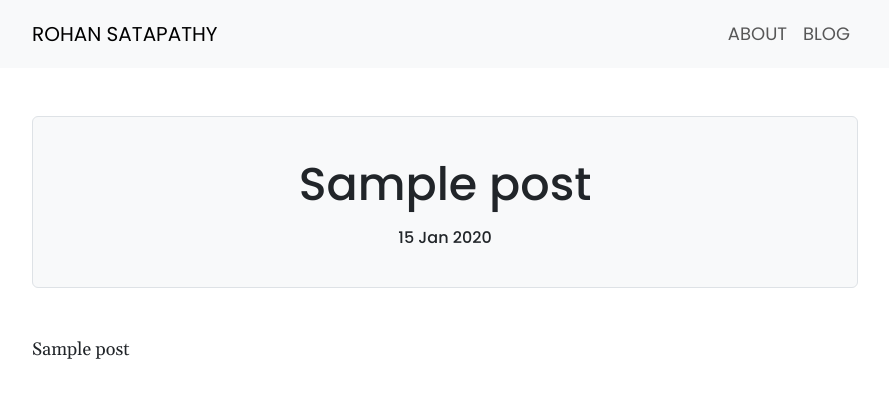
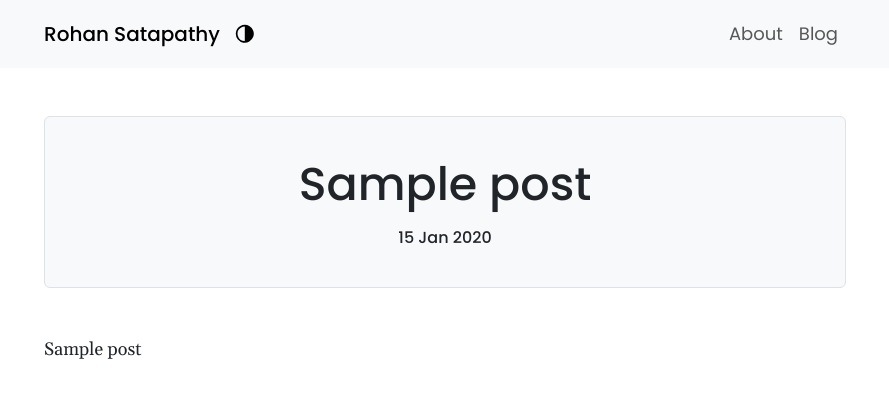
Before and after one commit to rohansatapathy/rohansatapathy.com, a Flask app: template rohansatapathy_com/templates/post.html in a window 1280 px wide. Shown: the top 410 px of the page, without its empty margins (195-1084 px from the left). Run offline with Flask 2, Linux system fonts and the light colour scheme; the template is opened without the code that fills it: most values are stand-ins (such as "Sample title", 1, 10 or a date in 2020); some libraries are stand-ins or nearby versions.

Commit message:
Fix some style stuff and add dark mode

```diff
--- a/rohansatapathy_com/config.py
+++ b/rohansatapathy_com/config.py
@@ -21,7 +21,7 @@ class Config:
             "linenums_style": "pymdownx-inline",
         },
         "pymdownx.superfences": {
-            "css_class": "highlight px-3 py-3 mw-100 rounded-3 border mb-3",
+            "css_class": "highlight p-3 mw-100 rounded-3 border mb-3",
             "custom_fences": [
                 {
                     "name": "math",
--- /dev/null
+++ b/rohansatapathy_com/static/dark-mode.js
@@ -0,0 +1,69 @@
+function setCookie(name, value) {
+    document.cookie = name + "=" + value + "; path=/"
+}
+
+function getCookie(cookieName) {
+    let name = cookieName + "=";
+    let decodedCookie = decodeURIComponent(document.cookie);
+    let ca = decodedCookie.split(";");
+    for (let i = 0; i < ca.length; i++) {
+        let cookie = ca[i];
+        while (cookie.charAt(0) == ' ') {
+            cookie = cookie.substring(1);
+        }
+        if (cookie.indexOf(name) == 0) {
+            return cookie.substring(name.length, cookie.length);
+        }
+    }
+    return "";
+}
+
+function getTheme() {
+    return getCookie("theme");
+}
+
+function getSystemTheme() {
+    const prefersDarkMode = window.matchMedia('(prefers-color-scheme: dark)')
+    return prefersDarkMode.matches ? 'dark' : 'light'
+}
+
+// theme must be either "light", "dark", or "auto"
+function setTheme(theme, button) {
+    var newTheme = theme;
+    if (theme == "auto") {
+        newTheme = getSystemTheme();
+    }
+    document.documentElement.setAttribute('data-bs-theme', newTheme);
+    document.documentElement.setAttribute('data-theme', theme);  // For icon switching
+    setCookie("theme", theme);
+    // button.innerHTML = theme;
+}
+
+const themeButton = document.getElementById("theme-button")
+themeButton.addEventListener("click", () => {
+    let currentTheme = getTheme();
+    var newTheme;
+    if (currentTheme == "auto") {
+        newTheme = "light";
+    } else if (currentTheme == "light") {
+        newTheme = "dark";
+    } else {
+        newTheme = "auto";
+    }
+    setTheme(newTheme, themeButton);
+});
+
+let theme = getTheme()
+if (theme != "") {
+    setTheme(theme, themeButton);
+} else {
+    setTheme("auto", themeButton);
+}
+
+// Automatically change if preference changes and current mode is auto
+const prefersDarkMode = window.matchMedia('(prefers-color-scheme: dark)');
+prefersDarkMode.addEventListener("change", () => {
+    if (getTheme() == "auto") {
+        setTheme("auto", themeButton);
+    }
+})
--- a/rohansatapathy_com/static/styles.css
+++ b/rohansatapathy_com/static/styles.css
@@ -5,7 +5,7 @@ body {
 
 :is(p, ul, ol) {
   line-height: 200%;
-  color: rgb(69, 69, 69);
+  color: var(--bs-body-color);
 }
 
 :is(h1, h2, h3, h4, h5, h6), .nav-item, .navbar-brand {
@@ -33,8 +33,8 @@ blockquote {
   padding-top: 1rem;
   padding-bottom: 1rem;
   margin-bottom: 1rem;
-  background-color: rgb(248, 248, 248);
-  border-left: 4px solid rgb(222, 226, 230);
+  background-color: var(--bs-tertiary-bg);
+  border-left: 4px solid var(--bs-secondary-bg);
   border-radius: 0.3rem;
   font-style: italic;
 }
@@ -45,11 +45,22 @@ blockquote p {
 
 pre {
   margin-bottom: 0;
+  overflow-y: hidden;
 }
 
 code {
   font-family: "Fira Code", monospace;
   font-size: 15px;
+  vertical-align: top;
+}
+
+.highlight {
+  background-color: var(--bs-body-bg);
+}
+
+/* Override Pygments dark colors */
+.o, .bp, .ow, .nb {
+  color: var(--bs-secondary-color) !important;
 }
 
 .p {
@@ -58,7 +69,7 @@ code {
 
 [data-linenos]:before {
   content: attr(data-linenos);
-  color: hsl(208, 7%, 60%) !important
+  color: var(--bs-tertiary-color) !important;
 }
 
 img {
@@ -79,3 +90,41 @@ img {
   padding-top: 0.2rem;
   font-style: italic;
 }
+
+.navbar {
+  background-color: var(--bs-tertiary-bg);
+}
+
+.navbar-brand {
+  font-weight: 500;
+}
+
+.post-title {
+  background-color: var(--bs-tertiary-bg);
+}
+
+#theme-button {
+  background: none;
+  border: none;
+  margin: 0;
+  padding: 0;
+  vertical-align: top;
+}
+
+#light-icon, #dark-icon, #auto-icon {
+  display: none;
+  width: 90%;
+  height: 90%;
+}
+
+[data-theme="light"] #light-icon {
+  display: inline;
+}
+
+[data-theme="dark"] #dark-icon {
+  display: inline;
+}
+
+[data-theme="auto"] #auto-icon {
+  display: inline;
+}
--- a/rohansatapathy_com/templates/base.html
+++ b/rohansatapathy_com/templates/base.html
@@ -13,7 +13,7 @@
   <!-- Bootstrap CSS -->
   <link href="https://cdn.jsdelivr.net/npm/bootstrap@5.3.3/dist/css/bootstrap.min.css" rel="stylesheet" integrity="sha384-QWTKZyjpPEjISv5WaRU9OFeRpok6YctnYmDr5pNlyT2bRjXh0JMhjY6hW+ALEwIH" crossorigin="anonymous">
 
-  <!--Custom Font Files -->
+  <!-- Fonts -->
   <link rel="preconnect" href="https://fonts.googleapis.com">
   <link rel="preconnect" href="https://fonts.gstatic.com" crossorigin>
   <link href="https://fonts.googleapis.com/css2?family=Fira+Code&family=Gelasio:ital,wght@0,400..700;1,400..700&family=Poppins:ital,wght@0,100;0,200;0,300;0,400;0,500;0,600;0,700;0,800;0,900;1,100;1,200;1,300;1,400;1,500;1,600;1,700;1,800;1,900&display=swap" rel="stylesheet">
@@ -21,41 +21,83 @@
   <!-- Pygments CSS -->
   <link rel="stylesheet" href="{{ url_for('pygments_css') }}">
 
-  <!-- KaTeX Setup -->
+  <!-- KaTeX -->
   <link rel="stylesheet" href="https://cdn.jsdelivr.net/npm/katex@0.13.13/dist/katex.min.css" integrity="sha384-RZU/ijkSsFbcmivfdRBQDtwuwVqK7GMOw6IMvKyeWL2K5UAlyp6WonmB8m7Jd0Hn" crossorigin="anonymous">
   <script defer src="https://cdn.jsdelivr.net/npm/katex@0.13.13/dist/katex.min.js" integrity="sha384-pK1WpvzWVBQiP0/GjnvRxV4mOb0oxFuyRxJlk6vVw146n3egcN5C925NCP7a7BY8" crossorigin="anonymous"></script>
   <script defer type="text/javascript" src="/static/arithmatex-auto-render.js" onload="katexMath(document);"></script>
 
-  <!-- Custom CSS -->
+  <!-- Custom CSS/JS -->
   <link rel="stylesheet" href="/static/styles.css">
+  <script defer type="text/javascript" src="/static/dark-mode.js"></script>
 
 </head>
 <body>
 
   <!-- Navbar -->
-  <nav class="navbar navbar-expand-sm bg-light justify-content-center">
-    <div class="container-sm blog-width">
-      <a href="{{ url_for('index') }}" class="navbar-brand text-uppercase">Rohan Satapathy</a>
+  <nav class="navbar navbar-expand-sm">
+    <div class="container-sm blog-width gx-5">
+        <div>
+          <a href="{{ url_for('index') }}" class="navbar-brand me-2">Rohan Satapathy</a>
+          <button id="theme-button" class="nav-item" type="button" aria-label="Toggle dark mode">
+            <svg
+              id="light-icon"
+              xmlns="http://www.w3.org/2000/svg"
+              width="24"
+              height="24"
+              viewBox="0 0 24 24"
+              fill="none"
+              stroke="currentColor"
+              stroke-width="2"
+              stroke-linecap="round"
+              stroke-linejoin="round"
+            >
+              <path d="M12 12m-4 0a4 4 0 1 0 8 0a4 4 0 1 0 -8 0" />
+              <path d="M3 12h1m8 -9v1m8 8h1m-9 8v1m-6.4 -15.4l.7 .7m12.1 -.7l-.7 .7m0 11.4l.7 .7m-12.1 -.7l-.7 .7" />
+            </svg>
+            <svg
+              id="dark-icon"
+              xmlns="http://www.w3.org/2000/svg"
+              width="24"
+              height="24"
+              viewBox="0 0 24 24"
+              fill="none"
+              stroke="currentColor"
+              stroke-width="2"
+              stroke-linecap="round"
+              stroke-linejoin="round"
+            >
+              <path d="M12 3c.132 0 .263 0 .393 0a7.5 7.5 0 0 0 7.92 12.446a9 9 0 1 1 -8.313 -12.454z" />
+            </svg>
+            <svg
+              id="auto-icon"
+              xmlns="http://www.w3.org/2000/svg"
+              width="24"
+              height="24"
+              viewBox="0 0 24 24"
+              fill="currentColor"
+            >
+              <path d="M17 3.34a10 10 0 1 1 -15 8.66l.005 -.324a10 10 0 0 1 14.995 -8.336m-9 1.732a8 8 0 0 0 4.001 14.928l-.001 -16a8 8 0 0 0 -4 1.072" />
+            </svg>
+          </button>
+        </div>
       <button class="navbar-toggler" type="button" data-bs-toggle="collapse" data-bs-target="#navbarSupportedContent" aria-controls="navbarSupportedContent" aria-expanded="false" aria-label="Toggle navigation">
         <span class="navbar-toggler-icon"></span>
       </button>
       <div class="collapse navbar-collapse" id="navbarSupportedContent">
         <ul class="navbar-nav ms-auto">
           <li class="nav-item">
-            <a href="{{ url_for('about') }}" class="nav-link text-uppercase">About</a>
+            <a href="{{ url_for('about') }}" class="nav-link">About</a>
           </li>
           <li class="nav-item">
-            <a href="{{ url_for('posts') }}" class="nav-link text-uppercase">Blog</a>
+            <a href="{{ url_for('posts') }}" class="nav-link">Blog</a>
           </li>
         </ul>
       </div>
     </div>
   </nav>
 
-  <div class="justify-content-center">
-    <div class="container-sm blog-width my-5">
-      {% block content %}{% endblock %}
-    </div>
+  <div class="container-sm blog-width gx-5 my-5">
+    {% block content %}{% endblock %}
   </div>
 
   <!-- Bootstrap JS -->
--- a/rohansatapathy_com/templates/post.html
+++ b/rohansatapathy_com/templates/post.html
@@ -2,7 +2,7 @@
 
 
 {% block content %}
-  <div class="bg-light border rounded-2 py-4">
+  <div class="post-title border rounded-2 py-4">
     <h1 class="my-3 text-center">{{ post.title }}</h1>
     <h6 class="my-3 text-center">{{ post.date.strftime("%d %b %Y") }}</h6>
   </div>
--- a/rohansatapathy_com/templates/posts.html
+++ b/rohansatapathy_com/templates/posts.html
@@ -4,7 +4,7 @@
   {% for post in posts %}
     <div class="row my-3">
       <div class="col-xs-12 col-sm-2">
-        <p class="posts-date text-xs-start text-sm-end fst-italic text-muted">{{ post.date.strftime("%d %b %Y") }}</p>
+        <p class="posts-date text-xs-start text-sm-end text-muted">{{ post.date.strftime("%d %b %Y") }}</p>
       </div>
       <div class="col-xs-12 col-sm-10">
         <p><a href="{{ url_for('page', path=post.path) }}">{{ post.title }}</a> - {{ post.desc }}</p>
```
